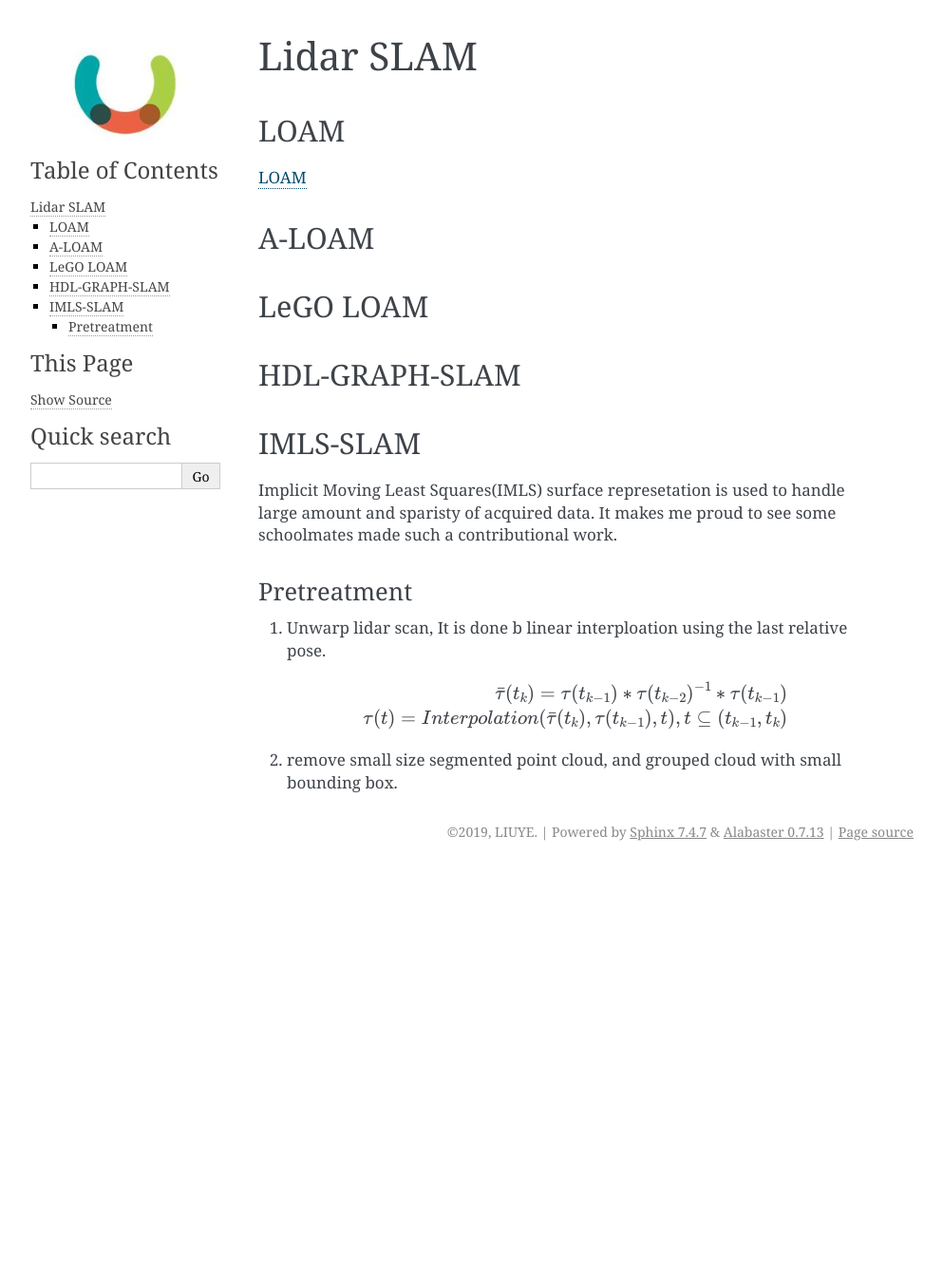
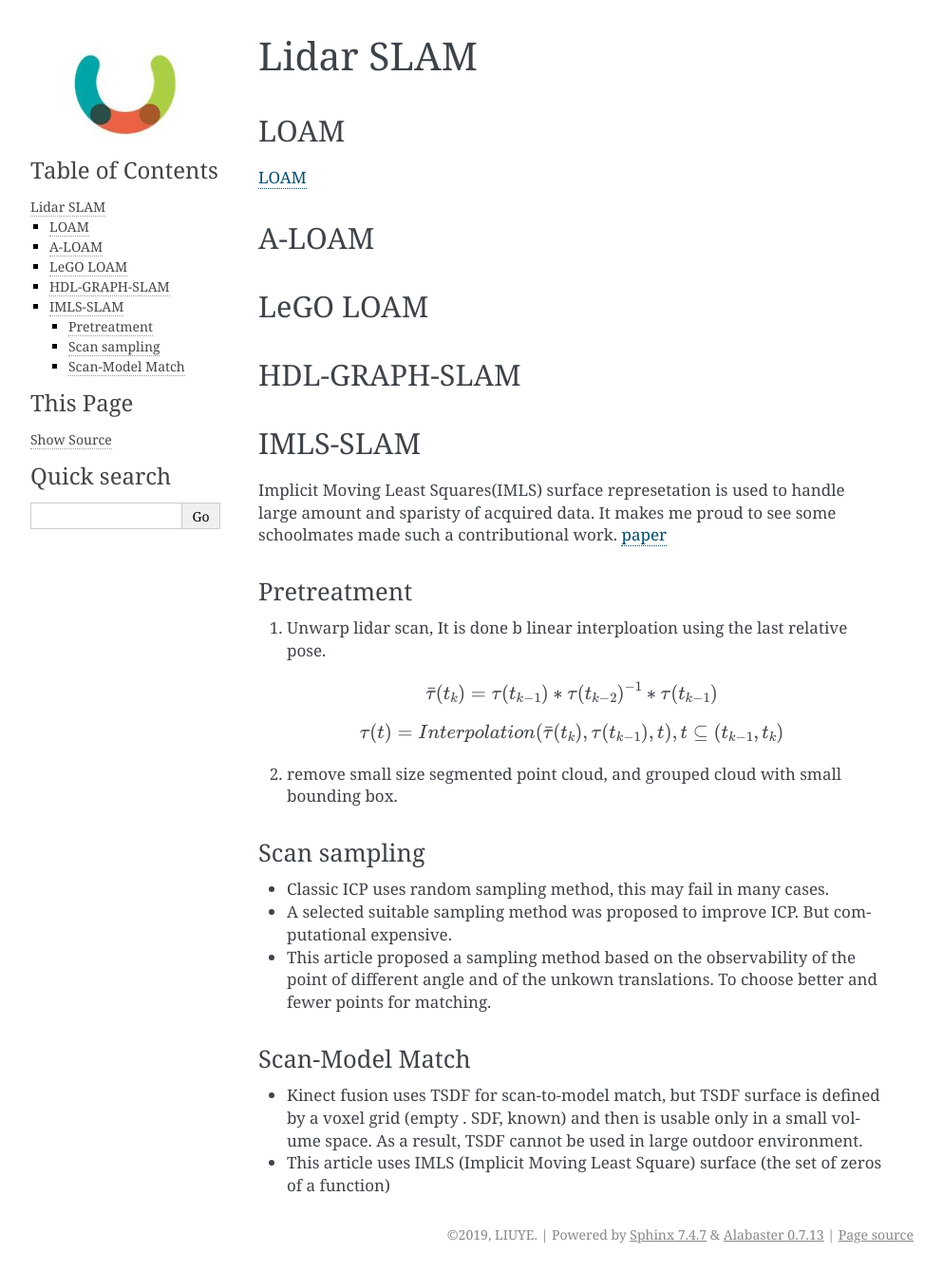
Before and after one commit to gggliuye/VIO, a Sphinx documentation site: the page built from docs/Lidar/lidarSLAM.rst, in a window 1280 px wide. Shown: the whole page at 95% size, without its empty margins (148-1141 px from the left). Built offline with Sphinx 7.4.7, drawn with Linux system fonts in a browser that asks for light colours; before the commit the page ends 915 px from its top, so only the background shows below that.

Commit message:
Update lidarSLAM.rst

```diff
--- a/docs/Lidar/lidarSLAM.rst
+++ b/docs/Lidar/lidarSLAM.rst
@@ -21,7 +21,7 @@ HDL-GRAPH-SLAM
 
 IMLS-SLAM
 -------------------
-Implicit Moving Least Squares(IMLS) surface represetation is used to handle large amount and sparisty of acquired data. It makes me proud to see some schoolmates made such a contributional work.
+Implicit Moving Least Squares(IMLS) surface represetation is used to handle large amount and sparisty of acquired data. It makes me proud to see some schoolmates made such a contributional work. `paper <https://arxiv.org/abs/1802.08633>`_
 
 Pretreatment
 ~~~~~~~~~~~~~~~~~~
@@ -30,7 +30,21 @@ Pretreatment
 .. math::
     \bar{\tau}(t_{k}) = \tau(t_{k-1}) * \tau(t_{k-2})^{-1} * \tau(t_{k-1})
 
+.. math::
     \tau(t) = Interpolation(\bar{\tau}(t_{k}), \tau(t_{k-1}), t), t \subseteq (t_{k-1}, t_{k})
 
 
 2. remove small size segmented point cloud, and grouped cloud with small bounding box.
+
+Scan sampling
+~~~~~~~~~~~~~~~~~~~
+
+* Classic ICP uses random sampling method, this may fail in many cases.
+* A selected suitable sampling method was proposed to improve ICP. But computational expensive.
+* This article proposed a sampling method based on the observability of the point of different angle and of the unkown translations. To choose better and fewer points for matching.
+
+Scan-Model Match
+~~~~~~~~~~~~~~~~~~~
+
+* Kinect fusion uses TSDF for scan-to-model match, but TSDF surface is defined by a voxel grid (empty . SDF, known) and then is usable only in a small volume space. As a result, TSDF cannot be used in large outdoor environment.
+* This article uses IMLS (Implicit Moving Least Square) surface (the set of zeros of a function)
```
